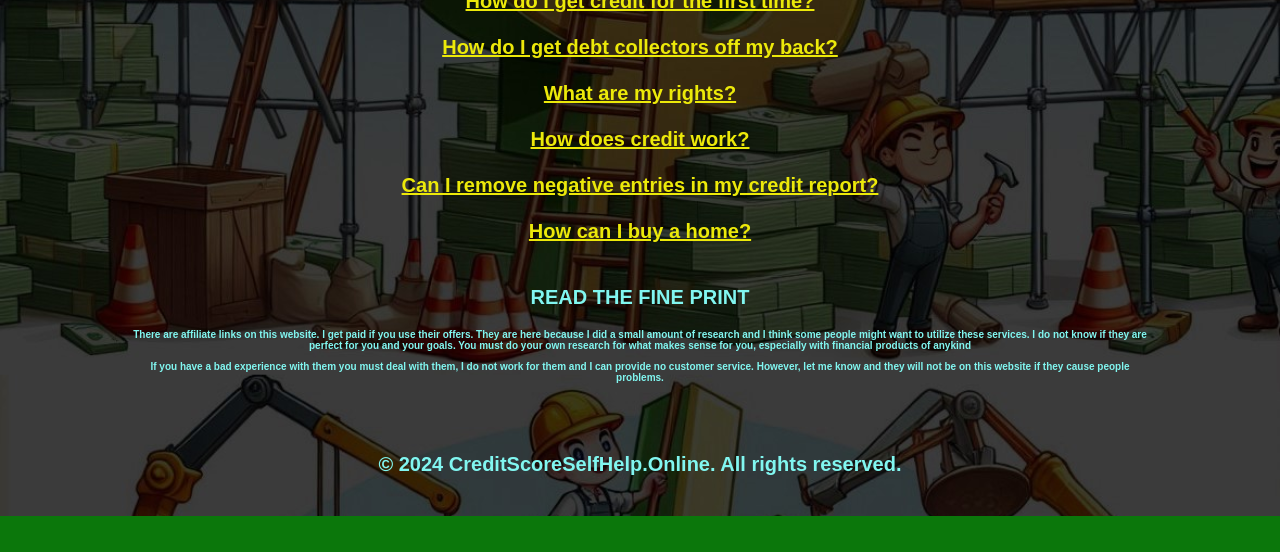
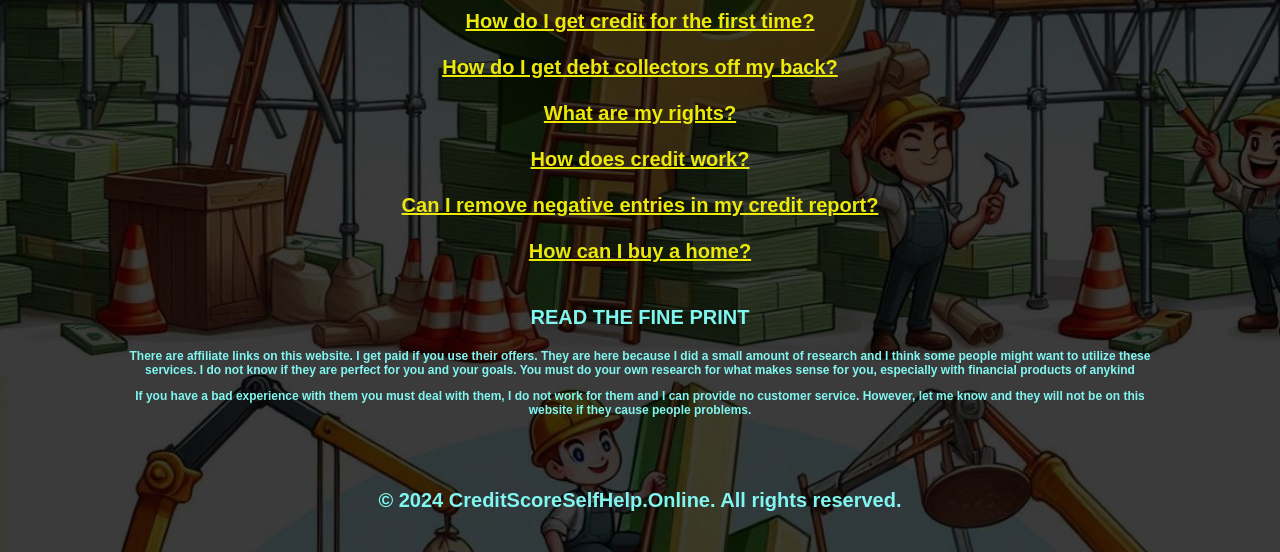
Before and after one commit to matstaf76/Credit-score-self-help-online, a plain HTML site: page index.html in a window 1280 px wide. Shown: the part 737-1289 px from the top of the page. Before the commit the page ends 1253 px from the top, so only its background shows below. Drawn offline with Linux system fonts and the light colour scheme.

Commit message:
Add files via upload

```diff
--- a/index.html
+++ b/index.html
@@ -24,11 +24,11 @@
             <p>The tools and information you need to fix your own credit</p>
             <br>
             <h2><a href="Knowledge.html">Educate Yourself Here!</a></h2>
-            <p>This is a SELF HELP WEBSITE not a Credit Repair Company. If you would like to hire one of those <a href="https://www.anrdoezrs.net/5j104cy63y5LNMNORONSPLNRNSTVTR" target="_blank">See Sky Blue Deal</a><img src="https://www.awltovhc.com/gj117m-3sywHJIJKNKJOLHJNJOPRPN" width="1" height="1" border="0"/></a></p>
             <p>Begin your journey of financial empowerment with CreditScoreSelfHelp.Online, the online resource for self help credit repair information. Our platform is designed to empower you with the knowledge and tools needed to take control of your financial health. With our step-by-step guides and comprehensive free information, you will  learn to navigate the complexities of credit scores and credit reports to understand how to improve them on your own terms.</p>
             <br>
+            <p>This is a SELF HELP WEBSITE not a Credit Repair Company. If you would like to hire one of those <a href="https://www.anrdoezrs.net/5j104cy63y5LNMNORONSPLNRNSTVTR" target="_blank">See Sky Blue Deal</a><img src="https://www.awltovhc.com/gj117m-3sywHJIJKNKJOLHJNJOPRPN" width="1" height="1" border="0"/></a></p>
+            <br>
             <h2>FAQ's:</h2>
-            <br>
             <a href="I_have_no_credit.html" target="_blank" rel="noopener noreferrer">How do I get credit for the first time?</a>
             <br>
             <br>
@@ -48,8 +48,8 @@
             <br>
             <br>
             <p>READ THE FINE PRINT</p>
-            <p style="font-family: Arial; font-size: 10px;">There are affiliate links on this website. I get paid if you use their offers. They are here because I did a small amount of research and I think some people might want to utilize these services. I do not know if they are perfect for you and your goals. You must do your own research for what makes sense for you, especially with financial products of anykind</p>
-            <p style="font-family: Arial; font-size: 10px;">If you have a bad experience with them you must deal with them, I do not work for them and I can provide no customer service. However, let me know and they will not be on this website if they cause people problems.</p>
+            <p style="font-family: Arial; font-size: 12px;">There are affiliate links on this website. I get paid if you use their offers. They are here because I did a small amount of research and I think some people might want to utilize these services. I do not know if they are perfect for you and your goals. You must do your own research for what makes sense for you, especially with financial products of anykind</p>
+            <p style="font-family: Arial; font-size: 12px;">If you have a bad experience with them you must deal with them, I do not work for them and I can provide no customer service. However, let me know and they will not be on this website if they cause people problems.</p>
         </section>
         <!-- Add more sections as needed -->
     </main>
```
Also changed, not shown: credit_utilization_ratio.html (+1 -1 lines).
